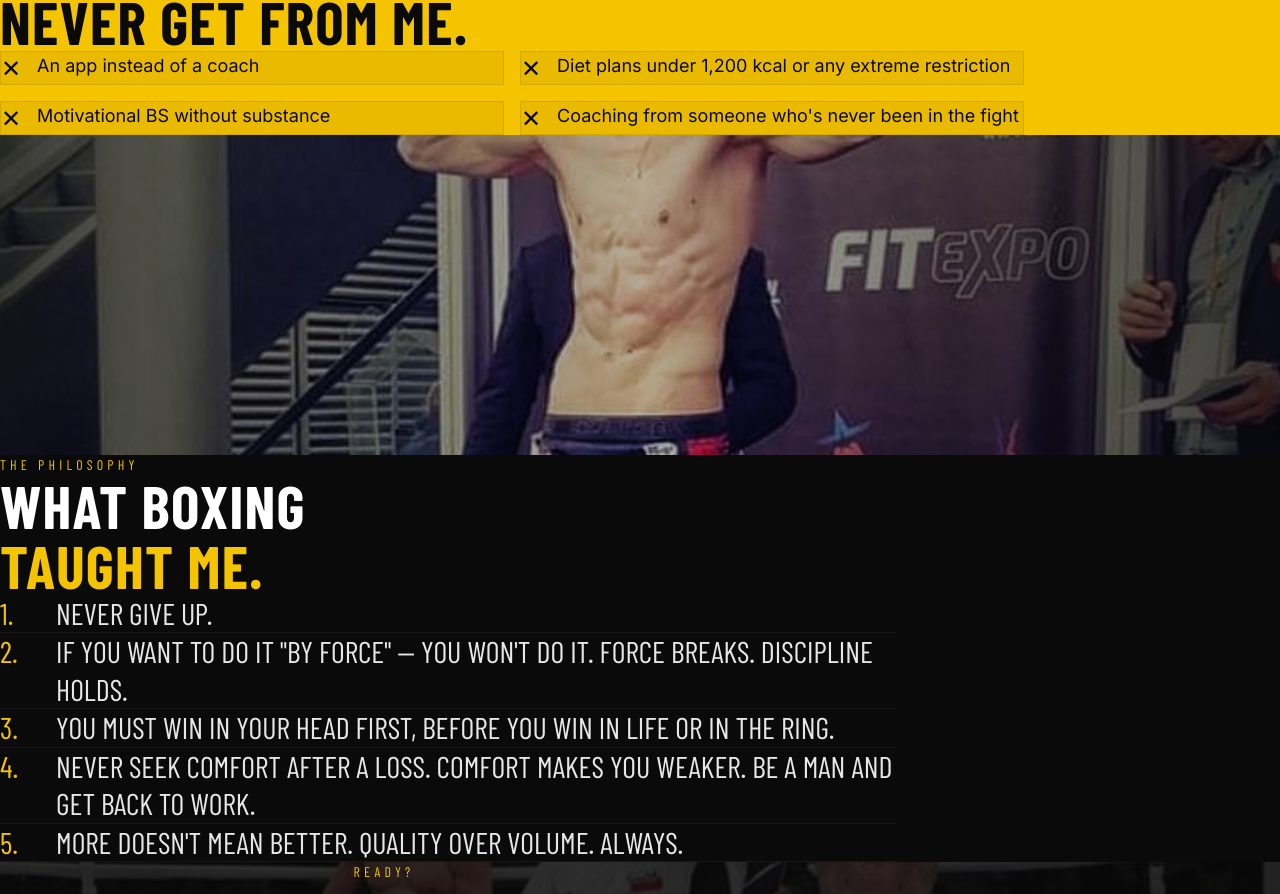
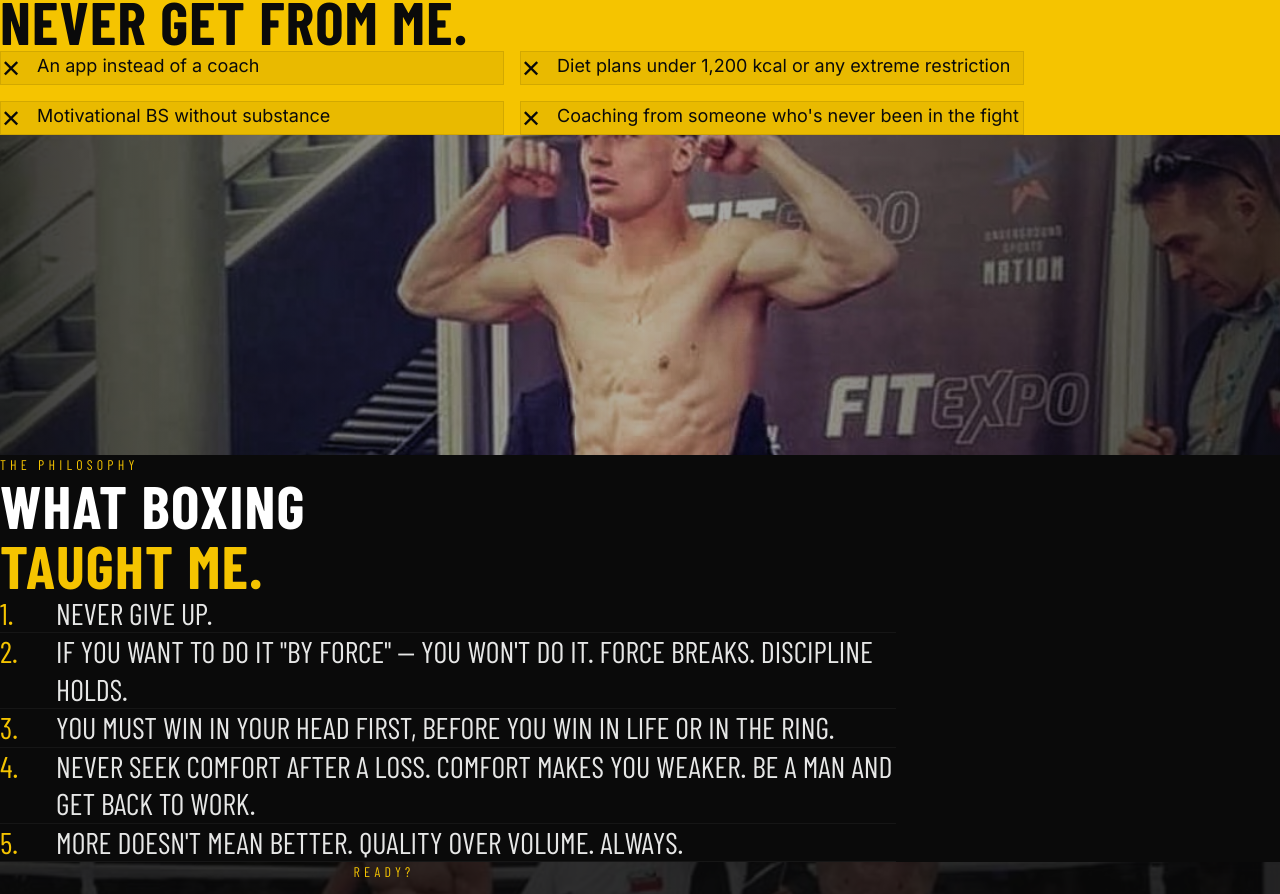
Before and after one commit to nowakamericandream-sketch/blazejnowak-website, a Next.js app: page / in a window 1280 px wide. Shown: the part 4019-4913 px from the top of the page. Built offline with nearby package versions, Linux system fonts and the light colour scheme; a web font is replaced by a local one.

Commit message:
Physique: show full face

```diff
--- a/app/page.tsx
+++ b/app/page.tsx
@@ -425,7 +425,7 @@ export default function Home() {
           alt="Blazej Nowak physique"
           fill
           className="object-cover"
-          style={{ objectPosition: "center 25%" }}
+          style={{ objectPosition: "center 10%" }}
           sizes="100vw"
         />
         <div className="absolute inset-0 bg-gradient-to-r from-black/80 via-black/30 to-black/80" />
```
